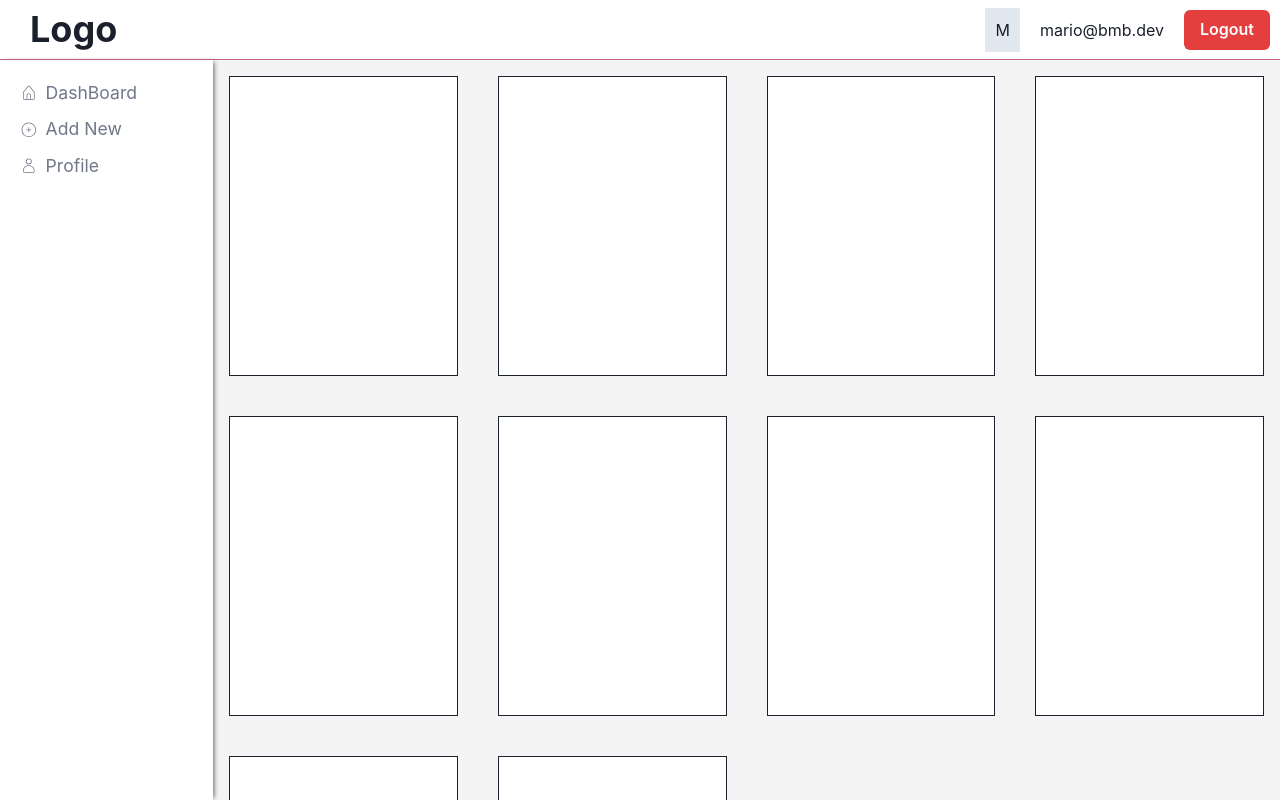
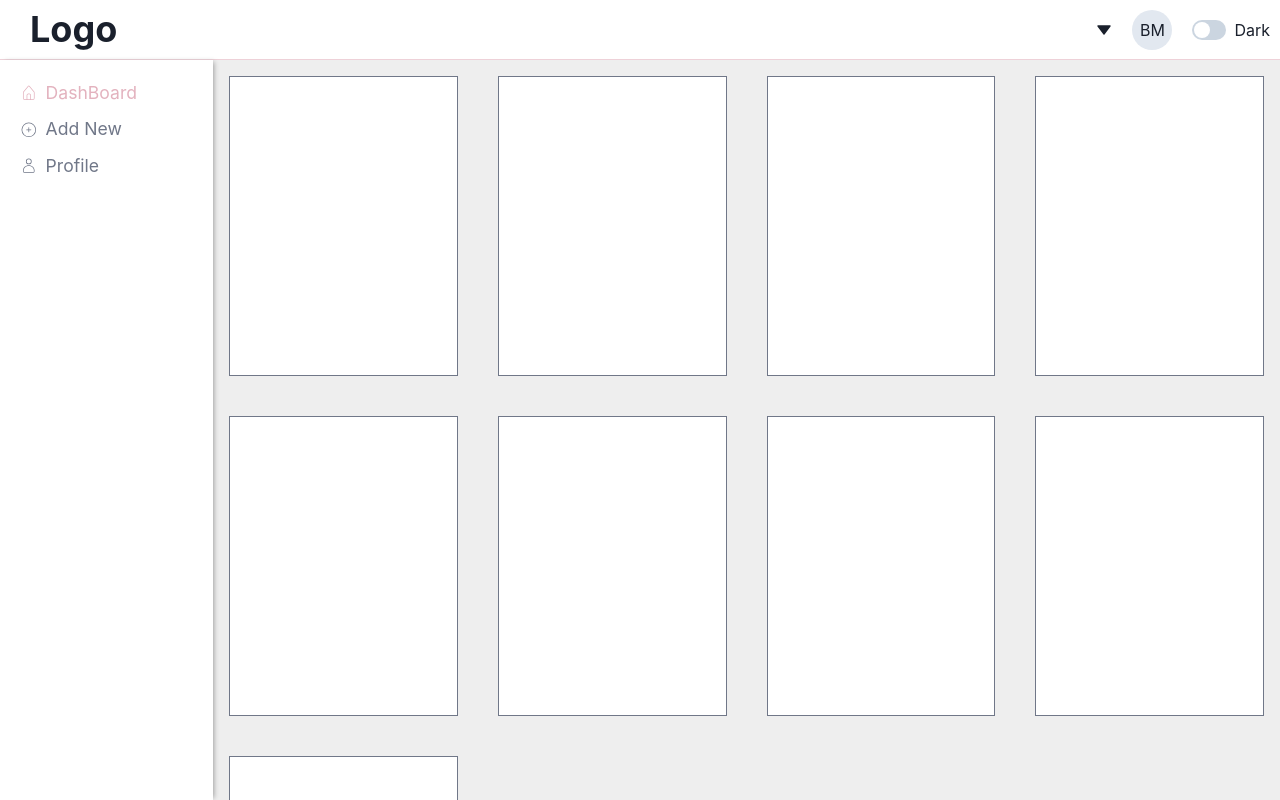
Before and after one commit to bbahaida/bmb-react-starter, a React (Vite) app: page / in a window 1280 px wide. Built offline with nearby package versions, Linux system fonts and the light colour scheme.

Commit message:
add dark mode

```diff
--- /dev/null
+++ b/src/components/DarkModeSwitch.tsx
@@ -0,0 +1,15 @@
+import { HStack, Switch, Text, useColorMode } from "@chakra-ui/react";
+
+export const DarkModeSwitch = () => {
+  const { colorMode, toggleColorMode } = useColorMode();
+  return (
+    <HStack>
+      <Switch
+        isChecked={colorMode === "dark"}
+        onChange={toggleColorMode}
+        colorScheme="pinky"
+      />
+      <Text>Dark</Text>
+    </HStack>
+  );
+};
--- /dev/null
+++ b/src/components/MenuItem.css
@@ -0,0 +1,3 @@
+.active {
+  color: #e3b2be;
+}
--- a/src/components/MenuItem.tsx
+++ b/src/components/MenuItem.tsx
@@ -2,6 +2,7 @@ import React from "react";
 import { MenuItemProps } from "../types";
 import { ListIcon, ListItem } from "@chakra-ui/react";
 import { NavLink } from "react-router-dom";
+import "./MenuItem.css";
 
 const MenuItem: React.FC<MenuItemProps> = ({ item }) => {
   return (
--- a/src/components/Navbar.tsx
+++ b/src/components/Navbar.tsx
@@ -1,19 +1,35 @@
+import {
+  AddIcon,
+  ExternalLinkIcon,
+  RepeatIcon,
+  TriangleDownIcon,
+} from "@chakra-ui/icons";
 import {
   Box,
-  Button,
   Flex,
   HStack,
   Heading,
+  Menu,
+  MenuButton,
+  MenuItem,
+  MenuList,
   Spacer,
-  Text,
+  useColorModeValue,
 } from "@chakra-ui/react";
+import React from "react";
+import { CiLogout } from "react-icons/ci";
+import { NavbarProps } from "../types";
+import { DarkModeSwitch } from "./DarkModeSwitch";
 
-const Navbar = () => {
+const Navbar: React.FC<NavbarProps> = () => {
+  const bg = useColorModeValue("white", "full.900");
+  const borderColor = useColorModeValue("pinky.200", "white");
+
   return (
     <Flex
-      bg="white"
+      bg={bg}
       borderBottom="1px solid"
-      borderColor="pinky"
+      borderColor={borderColor}
       as="nav"
       p="10px"
       alignItems="center"
@@ -25,11 +41,39 @@ const Navbar = () => {
       <Spacer />
 
       <HStack spacing="20px">
-        <Box bg="gray.200" p="10px">
-          M
+        <Menu>
+          <MenuButton
+            cursor="pointer"
+            as={TriangleDownIcon}
+            aria-label="Options"
+          />
+          <MenuList>
+            <MenuItem icon={<AddIcon />} command="⌘T">
+              New Tab
+            </MenuItem>
+            <MenuItem icon={<ExternalLinkIcon />} command="⌘N">
+              New Window
+            </MenuItem>
+            <MenuItem icon={<RepeatIcon />} command="⌘⇧N">
+              Open Closed Tab
+            </MenuItem>
+            <MenuItem icon={<CiLogout />}>Logout</MenuItem>
+          </MenuList>
+        </Menu>
+        <Box
+          display="flex"
+          justifyContent="center"
+          alignItems="center"
+          bg="gray.200"
+          p="10px"
+          w="40px"
+          h="40px"
+          borderRadius="50%"
+        >
+          BM
         </Box>
-        <Text>mario@bmb.dev</Text>
-        <Button colorScheme="red">Logout</Button>
+
+        <DarkModeSwitch />
       </HStack>
     </Flex>
   );
--- a/src/components/Sidebar.tsx
+++ b/src/components/Sidebar.tsx
@@ -1,23 +1,26 @@
 import React from "react";
 
-import { List } from "@chakra-ui/react";
+import { Box, List, useColorModeValue } from "@chakra-ui/react";
 import { SidebarProps } from "../types";
 import MenuItem from "./MenuItem";
 
 const Sidebar: React.FC<SidebarProps> = ({ items }) => {
+  const bg = useColorModeValue("white", "full.900");
+  const boxShadow = "3px 0 5px -2px" + useColorModeValue("#9f9f9f", "#fee");
   return (
-    <List
-      bg="white"
-      boxShadow="3px 0 5px -2px #666"
+    <Box
+      as="aside"
+      bg={bg}
+      boxShadow={boxShadow}
       minH="calc(100vh - 60px)"
-      color="full"
-      fontSize="1.1em"
       padding="20px"
     >
-      {items.map((i) => (
-        <MenuItem item={i} />
-      ))}
-    </List>
+      <List color={useColorModeValue("full.900", "white")} fontSize="1.1em">
+        {items.map((i) => (
+          <MenuItem item={i} />
+        ))}
+      </List>
+    </Box>
   );
 };
 
--- a/src/layouts/RootLayout.tsx
+++ b/src/layouts/RootLayout.tsx
@@ -1,14 +1,21 @@
+import {
+  Grid,
+  GridItem,
+  Show,
+  useBreakpointValue,
+  useColorModeValue,
+} from "@chakra-ui/react";
 import { Outlet } from "react-router-dom";
 import Navbar from "../components/Navbar";
-import { Grid, GridItem, Show, useBreakpointValue } from "@chakra-ui/react";
 import Sidebar from "../components/Sidebar";
 import { items } from "../config/menu-items";
 
 export default function RootLayout() {
+  const bg = useColorModeValue("#eee", "full.500");
   const sidebarSpan = useBreakpointValue({ base: 6, md: 1 });
   const contentSpan = useBreakpointValue({ base: 6, md: 5 });
   return (
-    <Grid bg="light.100" minH="100vh" templateColumns="repeat(6, 1fr)">
+    <Grid bg={bg} minH="100vh" templateColumns="repeat(6, 1fr)">
       <GridItem colSpan={6}>
         <Navbar />
       </GridItem>
--- a/src/main.tsx
+++ b/src/main.tsx
@@ -1,5 +1,5 @@
+import { ChakraProvider, ColorModeScript } from "@chakra-ui/react";
 import * as React from "react";
-import { ChakraProvider } from "@chakra-ui/react";
 import * as ReactDOM from "react-dom/client";
 import App from "./App";
 import { theme } from "./theme";
@@ -7,6 +7,7 @@ import { theme } from "./theme";
 const rootElement = document.getElementById("root");
 ReactDOM.createRoot(rootElement!).render(
   <React.StrictMode>
+    <ColorModeScript initialColorMode={theme.config.initialColorMode} />
     <ChakraProvider theme={theme}>
       <App />
     </ChakraProvider>
--- a/src/pages/Create.tsx
+++ b/src/pages/Create.tsx
@@ -1,10 +1,18 @@
-import { Flex, Box } from "@chakra-ui/react";
+import { Flex, Box, useColorModeValue } from "@chakra-ui/react";
 import React from "react";
 
 export default function Create() {
+  const borderColor = useColorModeValue("full.900", "white");
+  const bg = useColorModeValue("white", "full.900");
   return (
     <Flex justify="center">
-      <Box minW="70vw" minH="60vh" border="1px solid" bg="white"></Box>
+      <Box
+        minW="70vw"
+        minH="60vh"
+        border="1px solid"
+        bg={bg}
+        borderColor={borderColor}
+      ></Box>
     </Flex>
   );
 }
--- a/src/pages/Dashboard.tsx
+++ b/src/pages/Dashboard.tsx
@@ -1,18 +1,19 @@
-import { Box, SimpleGrid, Text } from "@chakra-ui/react";
+import { Box, SimpleGrid, useColorModeValue } from "@chakra-ui/react";
 
 export default function Dashboard() {
+  const borderColor = useColorModeValue("full.900", "white");
+  const bg = useColorModeValue("white", "full.900");
   return (
     <SimpleGrid spacing={10} columns={{ base: 1, sm: 2, lg: 3, xl: 4 }}>
-      <Box bg="white" h="300px" border="1px solid"></Box>
-      <Box bg="white" h="300px" border="1px solid"></Box>
-      <Box bg="white" h="300px" border="1px solid"></Box>
-      <Box bg="white" h="300px" border="1px solid"></Box>
-      <Box bg="white" h="300px" border="1px solid"></Box>
-      <Box bg="white" h="300px" border="1px solid"></Box>
-      <Box bg="white" h="300px" border="1px solid"></Box>
-      <Box bg="white" h="300px" border="1px solid"></Box>
-      <Box bg="white" h="300px" border="1px solid"></Box>
-      <Box bg="white" h="300px" border="1px solid"></Box>
+      <Box bg={bg} h="300px" border="1px solid" borderColor={borderColor}></Box>
+      <Box bg={bg} h="300px" border="1px solid" borderColor={borderColor}></Box>
+      <Box bg={bg} h="300px" border="1px solid" borderColor={borderColor}></Box>
+      <Box bg={bg} h="300px" border="1px solid" borderColor={borderColor}></Box>
+      <Box bg={bg} h="300px" border="1px solid" borderColor={borderColor}></Box>
+      <Box bg={bg} h="300px" border="1px solid" borderColor={borderColor}></Box>
+      <Box bg={bg} h="300px" border="1px solid" borderColor={borderColor}></Box>
+      <Box bg={bg} h="300px" border="1px solid" borderColor={borderColor}></Box>
+      <Box bg={bg} h="300px" border="1px solid" borderColor={borderColor}></Box>
     </SimpleGrid>
   );
 }
--- a/src/theme.ts
+++ b/src/theme.ts
@@ -4,11 +4,38 @@ export const theme = extendTheme({
   colors: {
     primary: "#145494",
     light: {
-      "100": "#f4f4f4",
+      "100": "#edeef2",
+      "200": "#e4e6eb",
+      "300": "#dbdde5",
+      "400": "#d1d5de",
+      "500": "#c8cdd7",
+      "600": "#bfc4d1",
+      "700": "#b6bcca",
+      "800": "#adb3c4",
       "900": "#A4ABBD",
     },
-    full: "#707788",
+    full: {
+      "100": "#e2e4e7",
+      "200": "#d4d6db",
+      "300": "#c6c8d0",
+      "400": "#b7bbc4",
+      "500": "#a9adb8",
+      "600": "#9aa0ac",
+      "700": "#8c92a0",
+      "800": "#7e8494",
+      "900": "#707788",
+    },
     danger: "#8E334C",
-    pinky: "#C7667D",
+    pinky: {
+      "100": "#f4e0e5",
+      "200": "#eed1d8",
+      "300": "#e9c2cb",
+      "400": "#e3b2be",
+      "500": "#dda3b1",
+      "600": "#d894a4",
+      "700": "#d28597",
+      "800": "#cd758a",
+      "900": "#C7667D",
+    },
   },
 });
--- a/src/types/index.ts
+++ b/src/types/index.ts
@@ -8,7 +8,11 @@ export interface MenuItem {
 
 export interface SidebarProps {
   items: MenuItem[];
+  isDark?: boolean;
 }
 export interface MenuItemProps {
   item: MenuItem;
 }
+export interface NavbarProps {
+  isDark?: boolean;
+}
```
